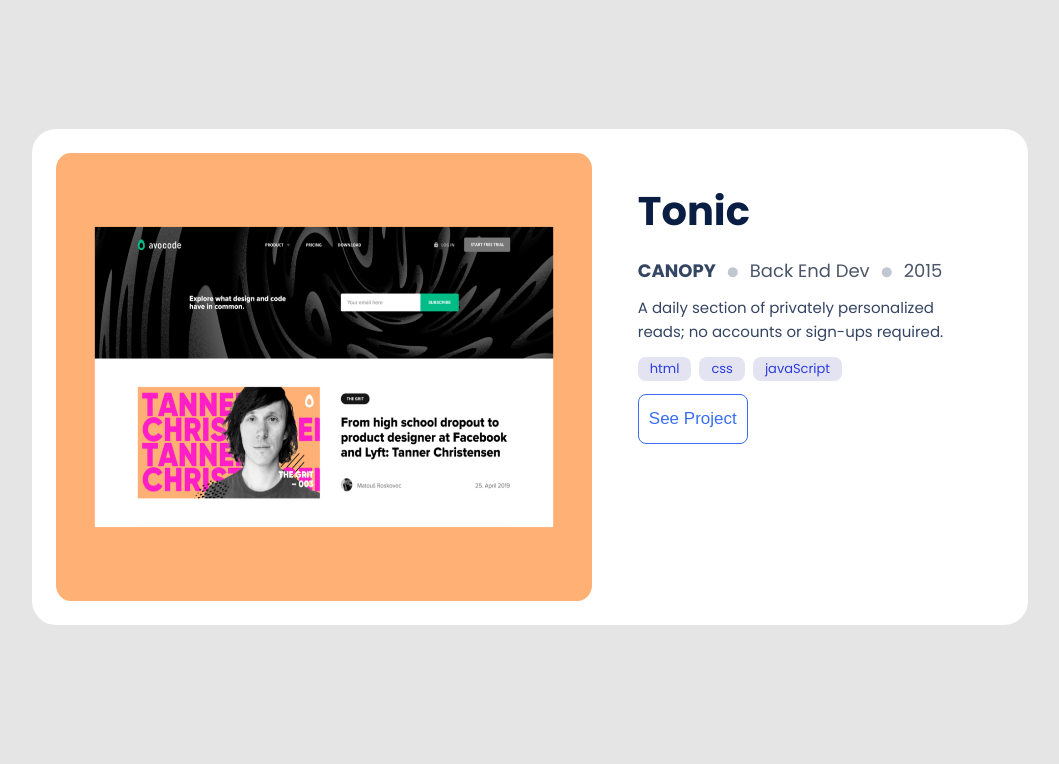
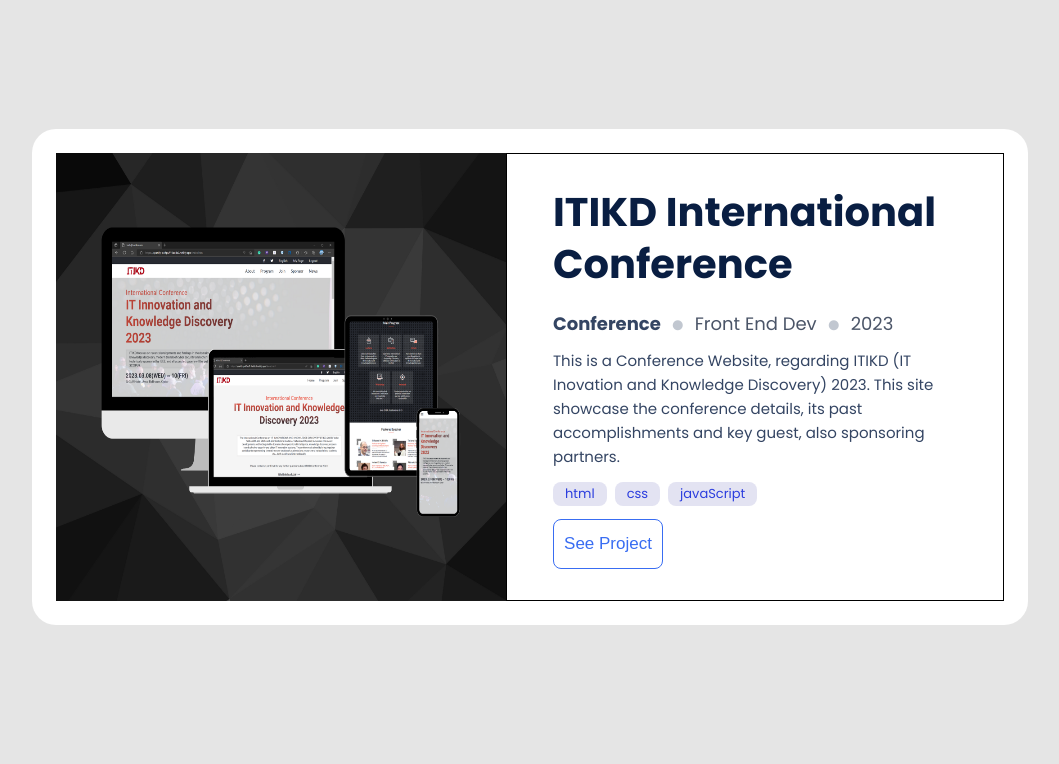
Before and after one commit to dhirajsingha143/Portfolio, a website: page index.html in a window 1280 px wide. Shown: the part 880-1644 px from the top of the page, without its empty margins (110-1169 px from the left). Drawn offline with Linux system fonts and the light colour scheme.

Commit message:
Add 1st project ITIKD

```diff
--- a/main.js
+++ b/main.js
@@ -164,7 +164,7 @@
 const defaultDescription = 'A daily section of privately personalized reads; no accounts or sign-ups required.';
 const listProject = [
   {
-    name: 'Tonic', description: defaultDescription, image: 'images/Project-1.png', details: ['CANOPY', 'Back End Dev', '2015'], technologies: ['html', 'css', 'javaScript'], link: { live: '', source: '' },
+    name: 'ITIKD International Conference', description: 'This is a Conference Website, regarding ITIKD (IT Inovation and Knowledge Discovery) 2023. This site showcase the conference details, its past accomplishments and key guest, also sponsoring partners.', image: 'images/ITIKD.png', details: ['Conference', 'Front End Dev', '2023'], technologies: ['html', 'css', 'javaScript'], link: { live: 'https://sparkly-puffpuff-9addc3.netlify.app/index.html', source: '' },
   },
   {
     name: 'Multi-Post Stories', description: defaultDescription, image: 'images/Project-2.png', details: ['CANOPY', 'Back End Dev', '2015'], technologies: ['html', 'css', 'javaScript'], link: { live: '', source: '' },
--- a/styles.css
+++ b/styles.css
@@ -909,6 +909,7 @@
     flex-direction: row;
     min-width: 800px;
     max-width: 1156px;
+    max-height: 500px;
     border-radius: 24px;
     padding: 24px;
     margin: 142px 0 0 0;
@@ -918,21 +919,28 @@
     flex-direction: row-reverse;
   }
 
+  .project .card .img {
+    min-width: 450px;
+  }
+
   .card .title {
     font-size: 40px;
     line-height: 52px;
     color: #091e42;
+    overflow: hidden;
   }
 
   .card .info {
     font-size: 18px;
     font-weight: 400;
+    overflow: hidden;
   }
 
   .card-info-container {
     display: flex;
     flex-direction: column;
     padding: 20px 24px 24px 46px;
+    border: 1px solid black;
   }
 
   /* About Section */
```
Also changed, not shown: images/ITIKD.png (added).
